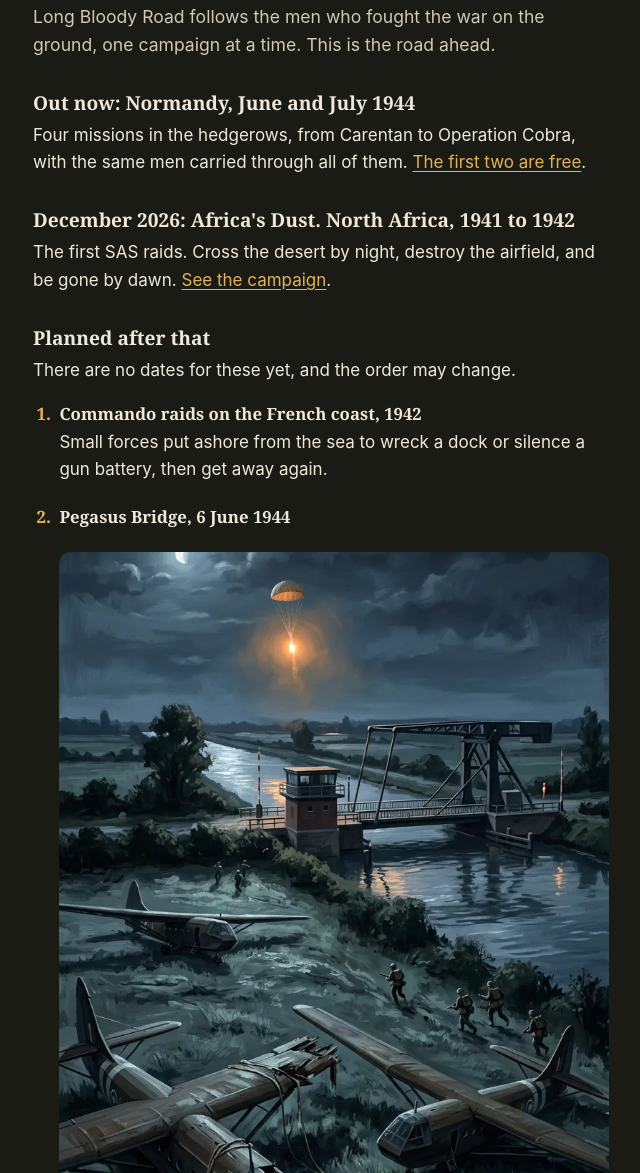
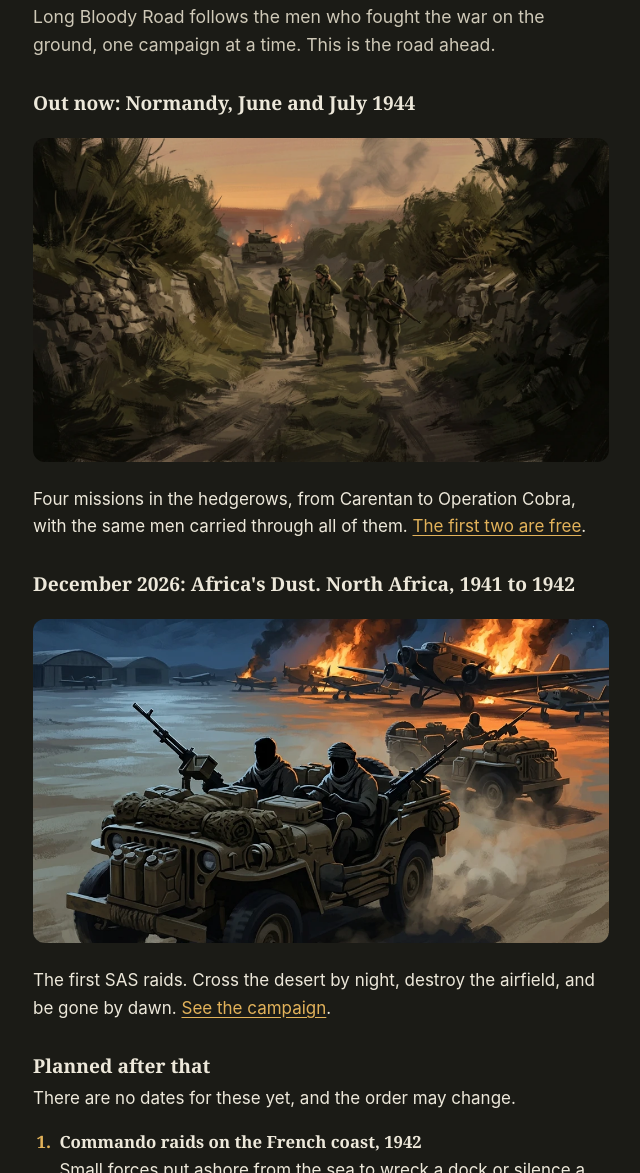
Before and after one commit to steelesean/long-bloody-road, a plain HTML site: page roadmap.html in a window 1280 px wide. Shown: the part 132-1305 px from the top of the page, without its empty margins (319-959 px from the left). Drawn offline with Linux system fonts and the light colour scheme.

Commit message:
Roadmap page: Normandy and Africa's Dust paintings in their own sections
Co-Authored-By: Claude Opus 5.5 <noreply@anthropic.com>
Claude-Session: https://claude.ai/code/session_01SkUoxuQ3mEgcG4NgwrAhk9

```diff
--- a/roadmap.html
+++ b/roadmap.html
@@ -14,9 +14,11 @@
   <p class="lede">Long Bloody Road follows the men who fought the war on the ground, one campaign at a time. This is the road ahead.</p>
 
   <h2>Out now: Normandy, June and July 1944</h2>
+  <img class="art wide" src="art/normandy-lane-dusk.webp" width="1408" height="768" loading="lazy" alt="Painting of four American soldiers walking down a hedgerow lane at dusk, with a Sherman tank and fires behind them.">
   <p>Four missions in the hedgerows, from Carentan to Operation Cobra, with the same men carried through all of them. <a href="https://apps.apple.com/app/id6830581386">The first two are free</a>.</p>
 
   <h2>December 2026: Africa's Dust. North Africa, 1941 to 1942</h2>
+  <a href="africas-dust.html"><img class="art wide" src="art/night-raid.webp" width="1024" height="1024" loading="lazy" alt="Painting of two jeeps with mounted machine guns driving away from burning aircraft on a desert airfield at night."></a>
   <p>The first SAS raids. Cross the desert by night, destroy the airfield, and be gone by dawn. <a href="africas-dust.html">See the campaign</a>.</p>
 
   <h2>Planned after that</h2>
```
